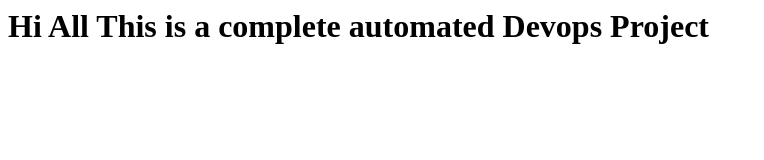
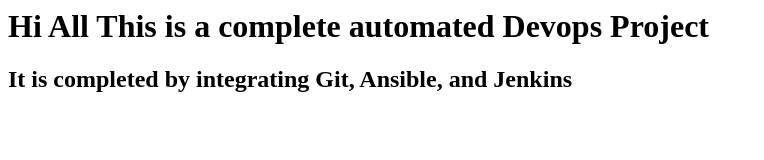
Before and after one commit to learngit1410810/demo-project, a plain HTML site: page index.html in a window 1280 px wide. Shown: the whole page, without its empty margins (0-764 px from the left). Drawn offline with Linux system fonts and the light colour scheme.

Commit message:
second commit from developer1

```diff
--- a/index.html
+++ b/index.html
@@ -1,3 +1,5 @@
 <h1> Hi All
 
 	This is a complete automated Devops Project <h1>
+
+<h2> It is completed by integrating Git, Ansible, and Jenkins <h2>
```
